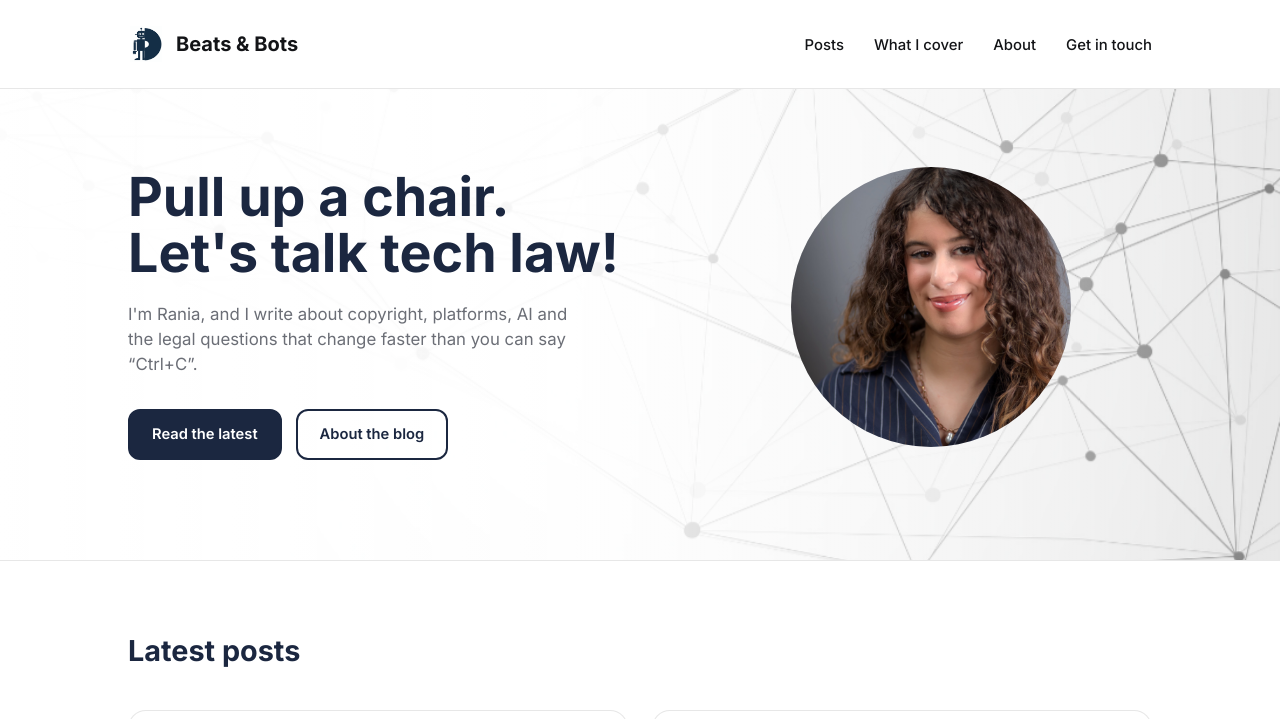
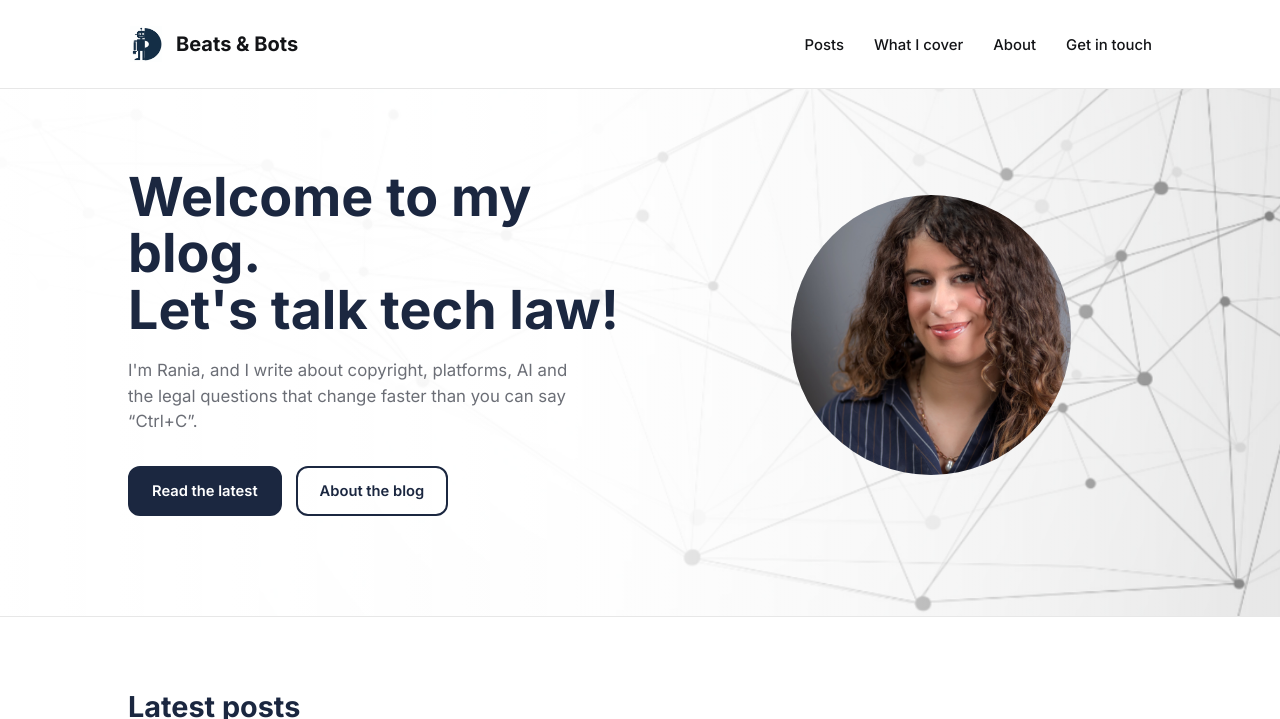
Before and after one commit to raniabouz/beats-and-bots, a Jekyll site: the page built from index.markdown, in a window 1280 px wide and 900 px high, cut to the strip 0-719 px from the top of the window. Built offline with Jekyll 4.4.1, drawn with Linux system fonts in a browser that asks for light colours.

Commit message:
Update blog header from 'Pull up a chair' to 'Welcome to my blog'

```diff
--- a/index.markdown
+++ b/index.markdown
@@ -6,7 +6,7 @@ title: Beats & Bots
 <section class="hero">
   <div class="wrap hero-grid">
     <div>
-      <h1>Pull up a chair.<br><span class="SOMETHING">Let's talk tech law!</span></h1>
+      <h1>Welcome to my blog.<br><span class="SOMETHING">Let's talk tech law!</span></h1>
       <p class="sub">I'm Rania, and I write about copyright, platforms, AI and the legal questions that change faster than you can say “Ctrl+C”.</p>
       <div class="hero-cta">
         <a class="btn btn-solid" href="#posts">Read the latest</a>
```
